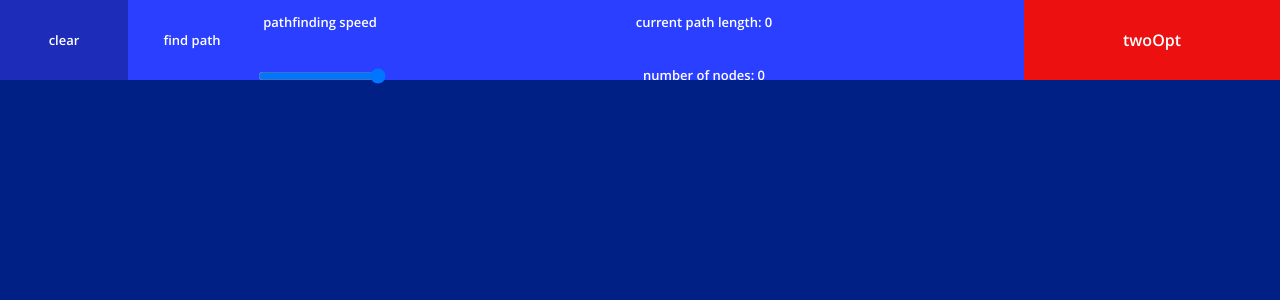
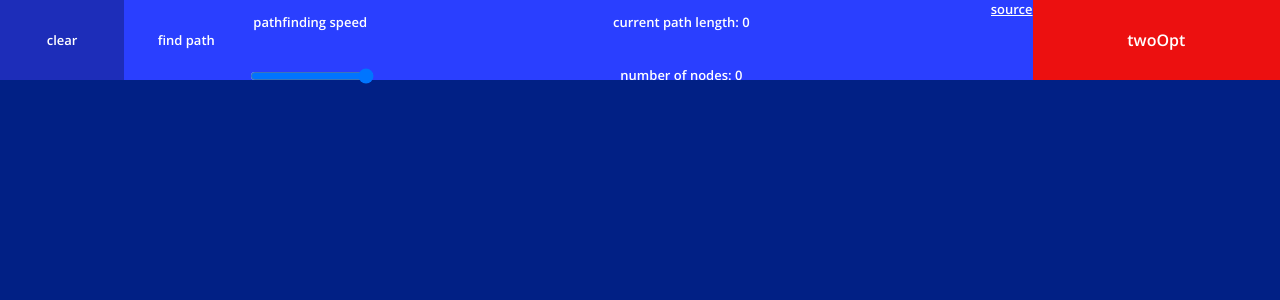
Before and after one commit to angusjoshi/tsp, a React (Create React App) app: page / in a window 1280 px wide. Shown: the top 300 px of the page. Built offline with nearby package versions, Linux system fonts and the light colour scheme.

Commit message:
added source link

```diff
--- /dev/null
+++ b/src/component/GHLink.js
@@ -0,0 +1,7 @@
+function GHLink ({ link }) {
+
+    return (
+        <a className="ghlink" target="_blank" href={link}>source</a>
+        //require("../GitHub-Mark-Light-64px.png")
+    )
+} export default GHLink;
--- a/src/component/MainArea.css
+++ b/src/component/MainArea.css
@@ -11,3 +11,9 @@
     width: inherit;
     height: inherit;
 }
+
+.gh-link {
+    width: 64px;
+    height: 64px;
+    grid: 1 1;
+}
--- a/src/component/MainArea.js
+++ b/src/component/MainArea.js
@@ -2,6 +2,7 @@ import Canvas from './Canvas'
 import Slider from './Slider';
 import { useState } from 'react';
 import './MainArea.css'
+
 function MainArea(props) {
     const [mouseX, setMouseX] = useState(0);
     const [mouseY, setMouseY] = useState(0);
@@ -74,6 +75,7 @@ function MainArea(props) {
                     <Canvas className="main-layer" draw={draw} circles={props.circles} path={props.path}/>
                     <Canvas className="mouse-circle-layer" draw={draw2}/>
             </div>
+
         );
 }
 export default MainArea;
--- a/src/component/MenuBar.js
+++ b/src/component/MenuBar.js
@@ -4,6 +4,7 @@ import Slider from './Slider';
 import Stats from './Stats'
 import './MenuBar.css'
 import Dropdown from './Dropdown';
+import GHLink from './GHLink'
 
 function MenuBar(props) {
     return (
@@ -12,7 +13,9 @@ function MenuBar(props) {
             <Button className="find-path-button" onClick={props.findPath} text={"find path"} disable={props.pathFinding} />
             <Slider className="slider" handleChange={props.handleSliderChange} />
             <Stats pathLength={props.pathLength} nNodes={props.nNodes}/>
+            <GHLink link="https://github.com/angusjoshi1/tsp"/>
             <Dropdown className="dropdown" algorithms={props.algorithms} selectedAlgo={props.selectedAlgo} handleDropdownClick={props.handleDropdownClick} disable={props.pathFinding}/>
+
         </div>
 
     );
```
Also changed, not shown: src/GitHub-Mark-Light-64px.png (added), src/component/GHLink.css (added).
